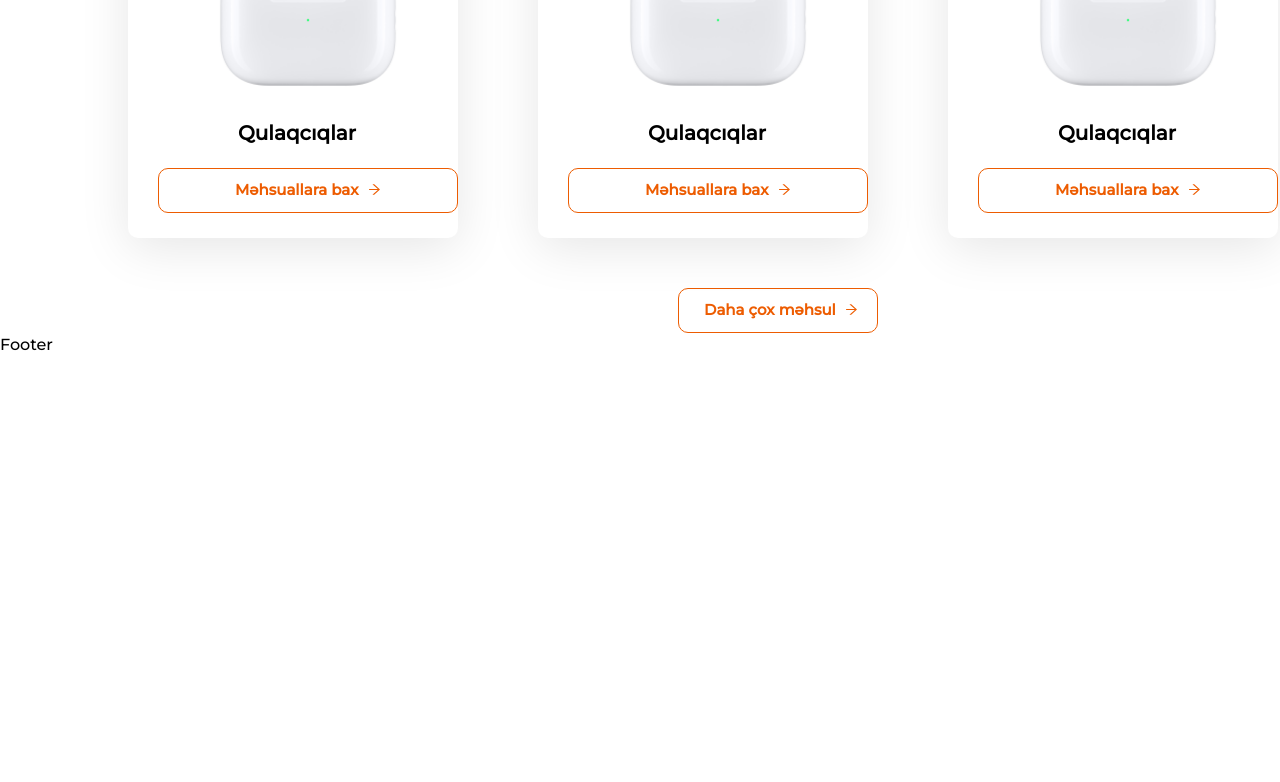
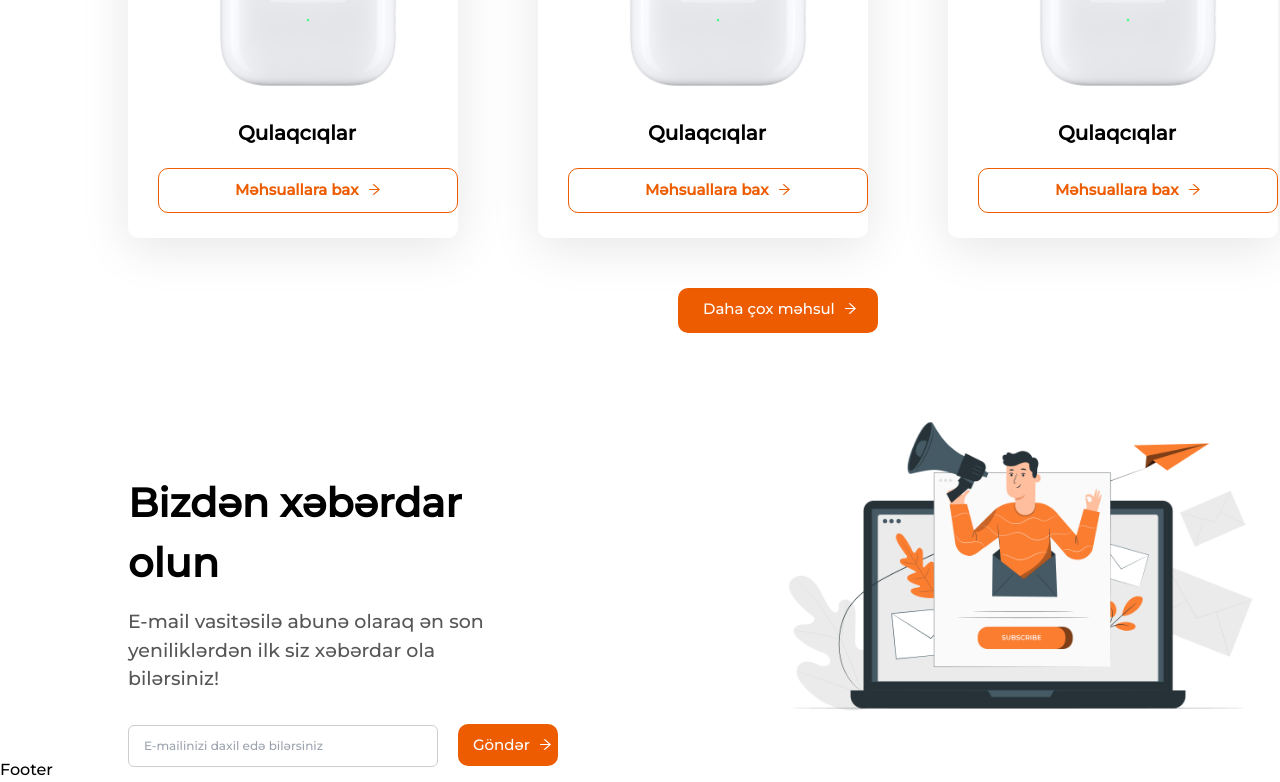
Before and after one commit to AsimSafarli/forturaffle, a React (Create React App) app: page / in a window 1280 px wide. Shown: the part 1772-2554 px from the top of the page. Before the commit the page ends 2129 px from the top, so only its background shows below. Built offline with nearby package versions, Linux system fonts and the light colour scheme.

Commit message:
fourth section finished

```diff
--- a/src/Page/Home/Home.css
+++ b/src/Page/Home/Home.css
@@ -15,7 +15,6 @@
 }
 .first__section__left {
   height: 285px;
-
   margin-top: 130px;
 }
 .first__section__left__title h1 {
@@ -164,19 +163,19 @@
   margin-left: 8px;
 }
 
-.third__section{
+.third__section {
   font-size: 35px;
   font-weight: 600;
   margin-top: 130px;
 }
-.third__section__cards{
+.third__section__cards {
   margin-top: 50px;
   display: flex;
   gap: 80px;
   flex-direction: row;
   margin-right: 120px;
 }
-.third__section__cards__card{
+.third__section__cards__card {
   box-shadow: rgba(17, 12, 46, 0.15) 0px 48px 100px 0px;
   background-color: white;
   box-shadow: rgba(0, 0, 0, 0.1) 0px 10px 50px;
@@ -184,17 +183,17 @@
   border-radius: 10px;
   width: 360px;
 }
-.third__section__cards__card__img{
-width: 280px;
-margin-left: 40px;
+.third__section__cards__card__img {
+  width: 280px;
+  margin-left: 40px;
 }
-.third__section__cards__card__title{
+.third__section__cards__card__title {
   font-size: 20px;
   margin-left: 70px;
   font-weight: bold;
   margin-left: 110px;
 }
-.third__section__button{
+.third__section__button {
   display: flex;
   height: 45px;
   border-radius: 10px;
@@ -207,34 +206,91 @@ margin-left: 40px;
   cursor: pointer;
   margin-left: 30px;
 }
-.third__section__button__des{
+.third__section__button__des {
   margin-top: 10px;
   margin-left: 76px;
 }
-.third__section__button__arrow{
+.third__section__button__arrow {
   margin-top: 13px;
   margin-left: 8px;
 }
 
-.third__section__button__2{
+.third__section__button__2 {
   display: flex;
   height: 45px;
   border-radius: 10px;
   width: 200px;
   font-size: 15px;
-  color: #ed5c01;
-  border: 1px solid #ed5c01;
-  font-weight: bold;
+  color: white;
+  background-color: #ed5c01;
   margin-top: 50px;
   margin-left: 550px;
   cursor: pointer;
-
 }
-.third__section__button__2__des{
+.third__section__button__2__des {
   margin-top: 10px;
-margin-left: 25px;
+  margin-left: 25px;
 }
-.third__section__button__2__arrow{
+.third__section__button__2__arrow {
   margin-top: 13px;
   margin-left: 8px;
 }
+.fourth__section {
+  margin-top: 10px;
+  display: flex;
+}
+.fourth__section__left {
+  height: 285px;
+  margin-top: 130px;
+}
+.fourth__section__left h1 {
+  font-size: 40px;
+  font-weight: 800;
+}
+.fourth__section__left p {
+  width: 400px;
+  margin-top: 15px;
+  color: #565656;
+  font-size: 19px;
+}
+
+.fourth__section__left__emailBox {
+  display: flex;
+  gap: 20px;
+  margin-top: 30px;
+}
+.fourth__section__left__emailBox__input input {
+  width: 310px;
+  border: 1px solid #cdcdcd;
+  height: 42px;
+  border-radius: 6px;
+  margin-top: 1px;
+  font-size: 12px;
+}
+.fourth__section__left__emailBox__input input::placeholder {
+  padding: 0 15px;
+}
+.fourth__section__right img {
+  height: 350px;
+  margin-top: 50px;
+  margin-left: 200px;
+}
+
+.fourth__section__left__emailBox__button {
+  display: flex;
+  height: 42px;
+  border-radius: 10px;
+  width: 100px;
+  font-size: 15px;
+  color: white;
+  background-color: #ed5c01;
+  cursor: pointer;
+}
+.third__section__left__emailBox__des {
+  margin-top: 10px;
+  margin-left: 15px;
+}
+.third__section__left__emailBox__arrow {
+  margin-top: 13px;
+  margin-left: 8px;
+}
--- a/src/Page/Home/Home.jsx
+++ b/src/Page/Home/Home.jsx
@@ -232,7 +232,6 @@ function Home() {
             </div>
           </div>
 
-
           <div className="third__section__cards__card">
             <div className="third__section__cards__card__img">
               <img src="Assets/home/airpod.jpg" />
@@ -248,7 +247,6 @@ function Home() {
               </div>
             </div>
           </div>
-
         </div>
       </section>
       <div className="third__section__button__2">
@@ -257,6 +255,37 @@ function Home() {
           <AiOutlineArrowRight />
         </div>
       </div>
+
+      <section>
+        <div className="fourth__section">
+          <div className="fourth__section__left">
+            <h1>Bizdən xəbərdar olun</h1>
+            <p>
+              E-mail vasitəsilə abunə olaraq ən son yeniliklərdən ilk siz
+              xəbərdar ola bilərsiniz!
+            </p>
+            <div className="fourth__section__left__emailBox">
+              <div className="fourth__section__left__emailBox__input">
+                <input
+                  type="text"
+                  placeholder="E-mailinizi daxil edə bilərsiniz"
+                ></input>
+              </div>
+              <div className="fourth__section__left__emailBox__button">
+                <div className="third__section__left__emailBox__des">
+                  Göndər
+                </div>
+                <div className="third__section__left__emailBox__arrow">
+                  <AiOutlineArrowRight />
+                </div>
+              </div>
+            </div>
+          </div>
+          <div className="fourth__section__right">
+            <img src="Assets/Home/Newsletter.png" />
+          </div>
+        </div>
+      </section>
     </div>
   );
 }
```
Also changed, not shown: public/Assets/home/Newsletter.png (added). Lines whose indentation alone changed are shown as unchanged.
